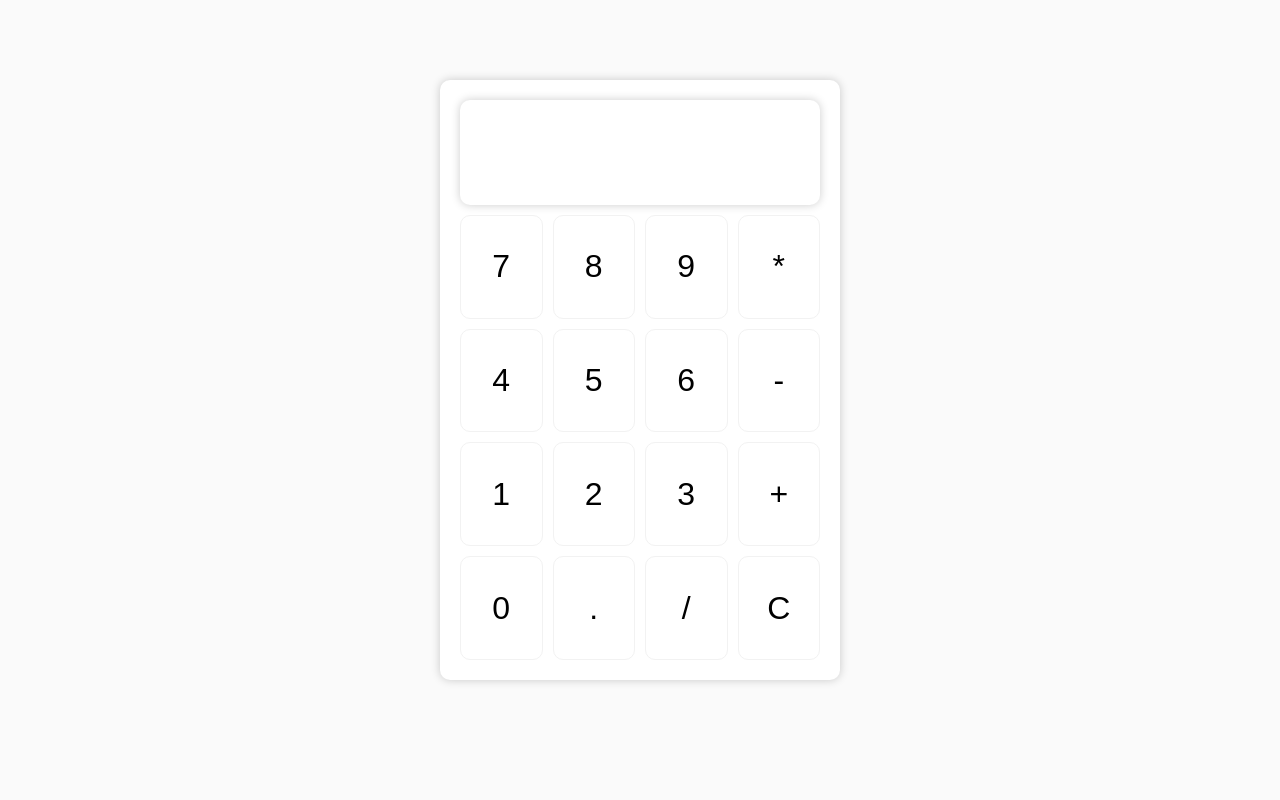
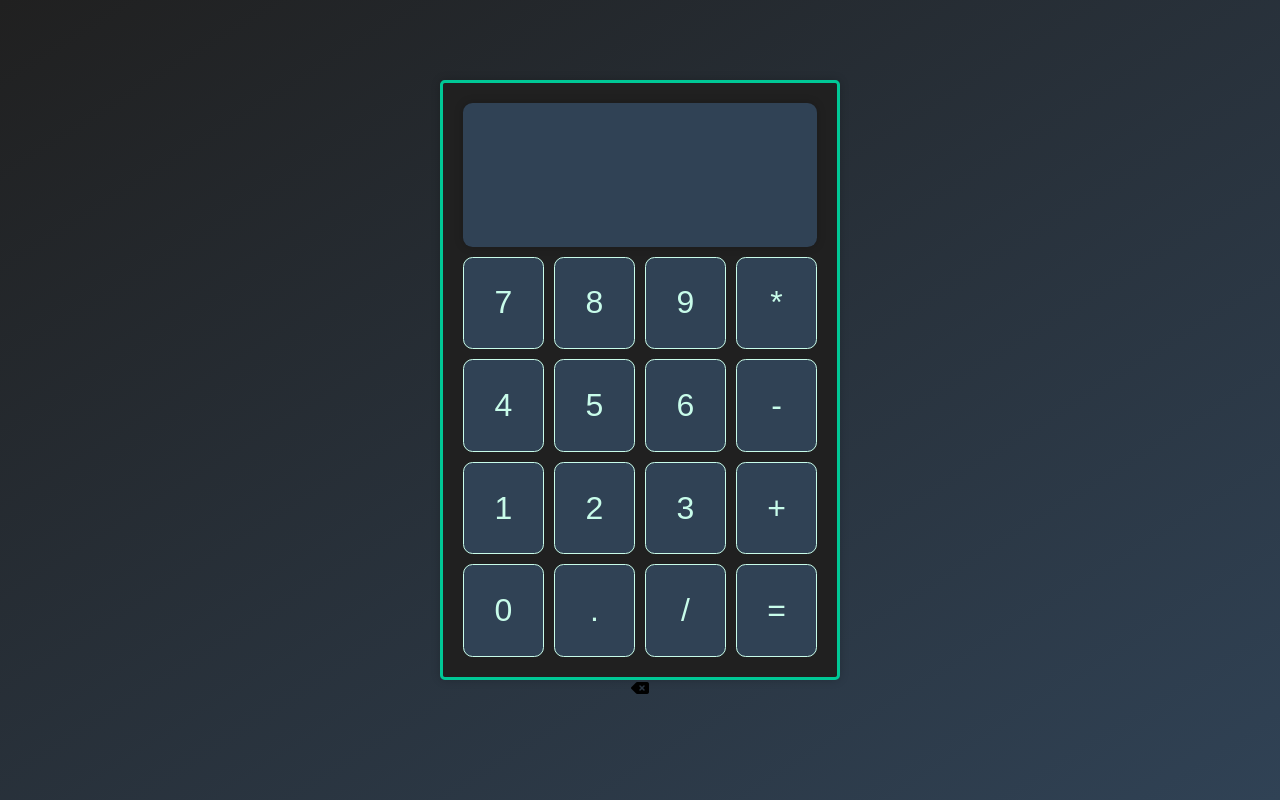
Before and after one commit to dustinshook/calculator, a plain HTML site: page index.html in a window 1280 px wide. Drawn offline with Linux system fonts and the light colour scheme; a web font is replaced by a local one.

Commit message:
color pallet

```diff
--- a/index.html
+++ b/index.html
@@ -4,6 +4,7 @@
     <meta charset="UTF-8">
     <meta name="viewport" content="width=device-width, initial-scale=1.0">
     <link rel="stylesheet" href="styles.css">
+    <link rel="stylesheet" href="https://cdnjs.cloudflare.com/ajax/libs/font-awesome/6.4.0/css/all.min.css">
     <link href="https://fonts.googleapis.com/css2?family=Tektur&display=swap" rel="stylesheet">
     <title>Calculator</title>
 </head>
@@ -12,6 +13,7 @@
     <div class="page-header"></div>
     <div class="page-content">
         <div id="calculator" class="calculator-wrapper"></div>
+        <i class="fas fa-backspace"></i>
     </div>
 
     <script src="main.js" type="text/javascript"></script>
--- a/main.js
+++ b/main.js
@@ -6,7 +6,8 @@ document.addEventListener('DOMContentLoaded', () => {
     display.classList.add('display');
     calc_container.appendChild(display);
 
-    const buttons = [7, 8, 9, '*', 4, 5, 6, '-', 1, 2, 3, '+', 0, '.', '/', 'C'];
+    const buttons = [7, 8, 9, '*', 4, 5, 6, '-', 1, 2, 3, '+', 0, '.', '/', '='];
+    const buttons2 = []
 
     buttons.forEach(operator => {
         const calc_button = document.createElement('div');
--- a/styles.css
+++ b/styles.css
@@ -6,7 +6,7 @@
 
 body {
     font-family: 'Tektur', sans-serif;
-    background: #fafafa;
+    background-image: linear-gradient(to right bottom, #202020, #304255);
     height: 100vh;
 }
 
@@ -20,8 +20,9 @@ body {
 .calculator-wrapper {
     width: 400px;
     height: 600px;
-    background: #fff;
-    border-radius: 10px;
+    background: #202020;
+    border-radius: 0.3em;
+    border: 3px solid #00C896;
     box-shadow: 0 0 10px rgba(0, 0, 0, 0.2);
     padding: 20px;
     display: grid;
@@ -31,27 +32,29 @@ body {
 }
 
 .display {
-    grid-column: 1 / -1;
-    background: #fff;
-    border-radius: 10px;
+    grid-column: 1 / 5;
+    background: #304255;
+    border-radius: 0.3em;
     box-shadow: 0 0 10px rgba(0, 0, 0, 0.2);
     padding: 20px;
+    min-height: 90px;
     display: flex;
     flex-direction: column;
     justify-content: space-around;
     align-items: flex-end;
-    word-wrap: break-word;
-    word-break: break-all;
+    font-size: 2rem;
+    color: #C8FCEA;
 }
 
 .calc-button {
     width: 100%;
     height: 100%;
-    border: 1px solid #f2f2f2;
+    color: #C8FCEA;
+    border: 1px solid #C8FCEA;
     font-size: 2rem;
-    border-radius: 10px;
+    border-radius: 0.3em;
     cursor: pointer;
-    background: #fff;
+    background: #304255;
     transition: all 0.2s ease-in-out;
     display: flex;
     align-items: center;
@@ -60,9 +63,9 @@ body {
 }
 
 .calc-button:hover {
-    background: #f2f2f2;
+    background: #518071;
 }
 
 .calc-button:active {
-    background: #e6e6e6;
+    background: #00C896;
 }
```
